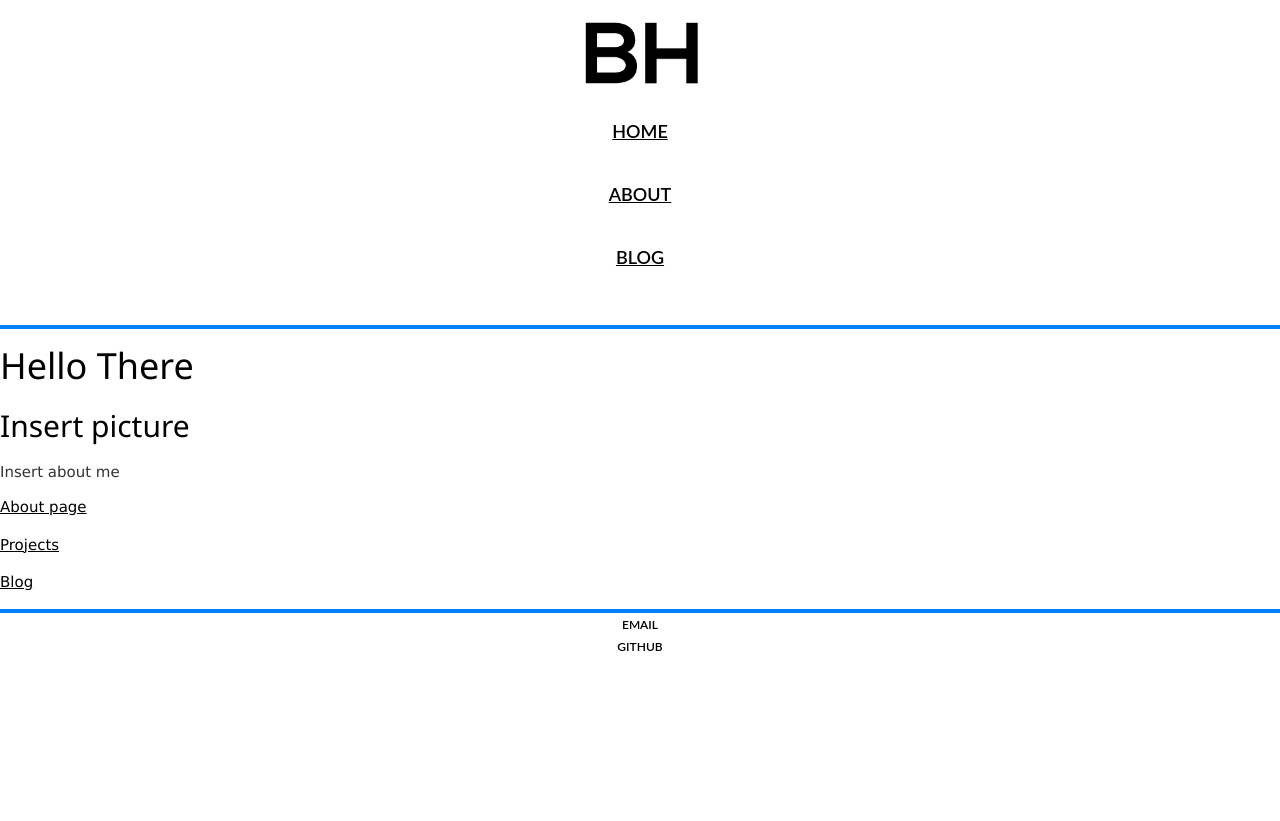
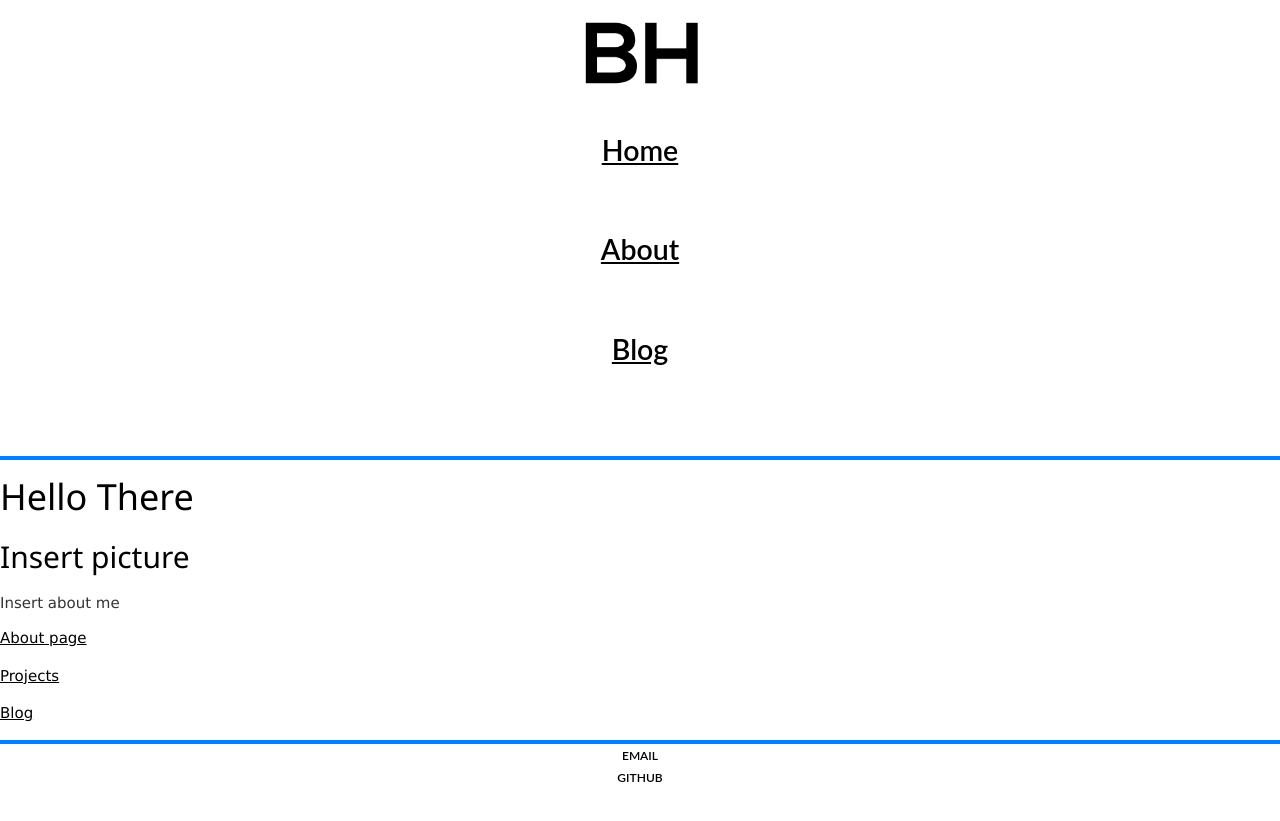
Before and after one commit to beauhodes/beauhodes.github.io, a Jekyll site: the page built from index.html, in a window 1280 px wide. Shown: the top 821 px of the page. Built offline with Jekyll 4.4.1, drawn with Linux system fonts in a browser that asks for light colours.

Commit message:
Update main.css

```diff
--- a/css/main.css
+++ b/css/main.css
@@ -51,20 +51,23 @@ footer {
 }
 .navLinks {
     font-family: 'Lato', sans-serif;
-    font-size: 1.2em;
-    text-transform: uppercase;
+    font-size: 1.9em;
     text-decoration: none;
     font-weight: 600;
     color: black;
-    transition: color 2.0s;
+    transition: color .5s;
     padding: 1em 1em;
+}
+.navLinks:hover {
+  text-decoration: none;
+  color: #696969;
 }
 .navLinks:hover a {
   text-decoration: none;
-    color: #696969;;
+  color: inherit;
 }
 .navLinks:active {
-    color: black;
+    color: red;
 }
 .footerLinks {
     font-family: 'Lato', sans-serif;
```
Lines whose indentation alone changed are shown as unchanged.
